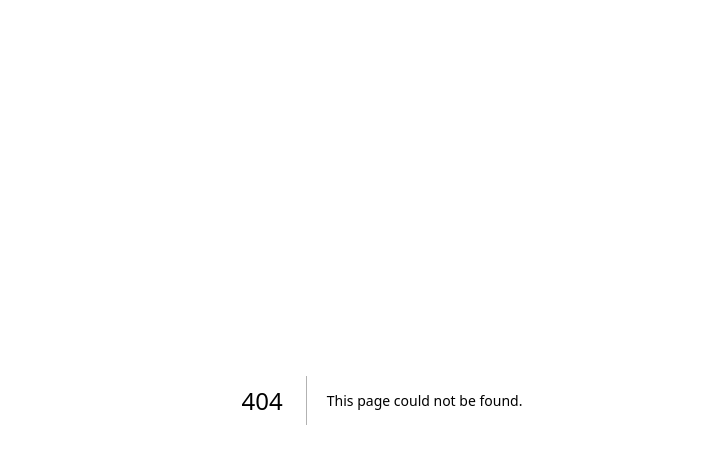
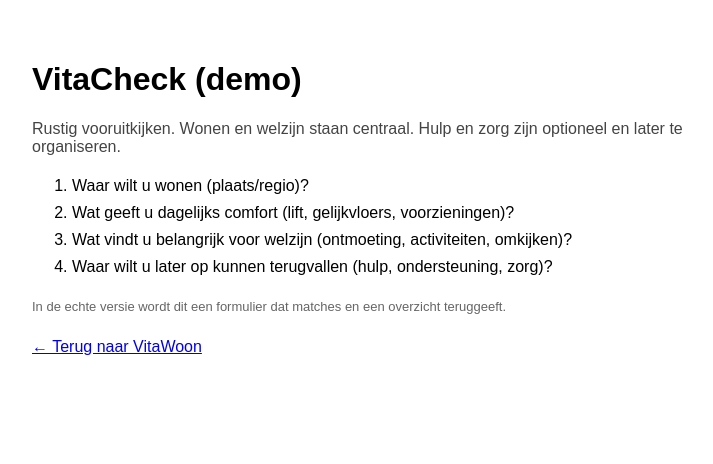
Before and after one commit to 4gcnny5cxp-dot/vitawoon-demo, a Next.js app: page /app/app/woningen/app/woningen/1/app/vitacheck in a window 1280 px wide. Before the commit this address had no page. Shown: the top 464 px of the page, without its empty margins (258-971 px from the left). Built offline with nearby package versions, Linux system fonts and the light colour scheme.

Commit message:
Create page.tsx

```diff
--- /dev/null
+++ b/app/app/app/woningen/app/woningen/[id]/app/vitacheck/page.tsx
@@ -0,0 +1,25 @@
+export default function VitaCheck() {
+  return (
+    <main style={{ padding: "40px", maxWidth: "700px", margin: "0 auto" }}>
+      <h1>VitaCheck (demo)</h1>
+      <p style={{ color: "#444" }}>
+        Rustig vooruitkijken. Wonen en welzijn staan centraal. Hulp en zorg zijn optioneel en later te organiseren.
+      </p>
+
+      <ol style={{ lineHeight: 1.7 }}>
+        <li>Waar wilt u wonen (plaats/regio)?</li>
+        <li>Wat geeft u dagelijks comfort (lift, gelijkvloers, voorzieningen)?</li>
+        <li>Wat vindt u belangrijk voor welzijn (ontmoeting, activiteiten, omkijken)?</li>
+        <li>Waar wilt u later op kunnen terugvallen (hulp, ondersteuning, zorg)?</li>
+      </ol>
+
+      <p style={{ marginTop: "18px", fontSize: "13px", color: "#666" }}>
+        In de echte versie wordt dit een formulier dat matches en een overzicht teruggeeft.
+      </p>
+
+      <p style={{ marginTop: "24px" }}>
+        <a href="/">← Terug naar VitaWoon</a>
+      </p>
+    </main>
+  );
+}
```
